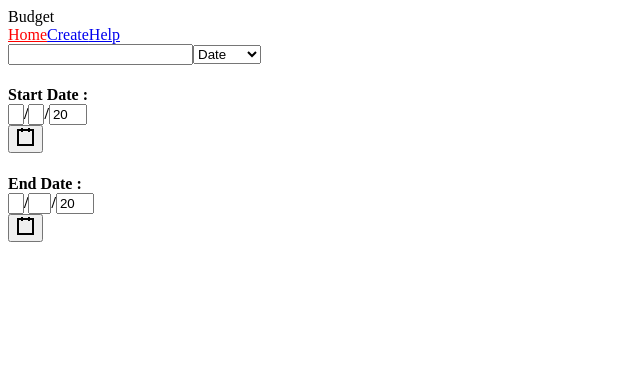
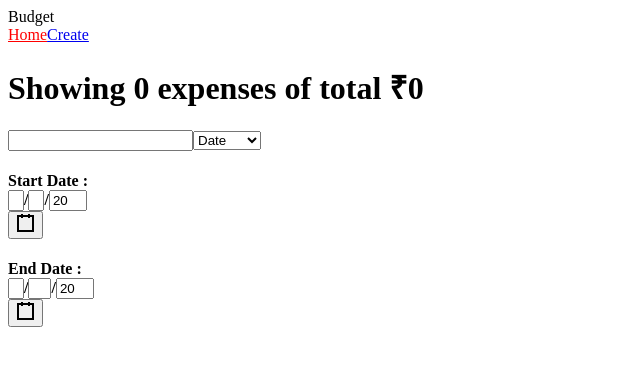
Before and after one commit to BenMeehan/ExpenseManagerWebApp, a React (Create React App) app: page / in a window 1280 px wide. Shown: the top 366 px of the page, without its empty margins (0-640 px from the left). Built offline with nearby package versions, Linux system fonts and the light colour scheme.

Commit message:
added summary component

```diff
--- a/src/components/Dashboard.js
+++ b/src/components/Dashboard.js
@@ -1,10 +1,12 @@
 import React from "react";
 import ExpenseList from "./ExpenseList";
 import ExpenseListFilter from "./ExpenseListFilter";
+import Summary from "./Summary";
 
 const Dashboard = () => {
   return (
     <div>
+      <Summary />
       <ExpenseListFilter />
       <ExpenseList />
     </div>
--- a/src/components/ExpenseListItem.js
+++ b/src/components/ExpenseListItem.js
@@ -9,7 +9,7 @@ const ExpenseListItem = (props) => {
       <Link to={`/edit/${props.id}`}>
         <h3>{props.description}</h3>
       </Link>
-      <p>{props.amount}</p>
+      <p>₹{props.amount}</p>
       <p>{`${new Date(props.createdAt).toUTCString()}`}</p>
       <button
         onClick={() => {
--- a/src/components/Header.js
+++ b/src/components/Header.js
@@ -11,9 +11,6 @@ const Header = () => {
       <NavLink to="/create" activeClassName="is-active">
         Create
       </NavLink>
-      <NavLink to="/help" activeClassName="is-active">
-        Help
-      </NavLink>
     </div>
   );
 };
--- /dev/null
+++ b/src/components/Summary.js
@@ -0,0 +1,25 @@
+import React from "react";
+import { connect } from "react-redux";
+import getExpense from "../selectors/expense";
+import expenseTotal from "../selectors/expense-total";
+
+const Summary = ({ expenseCount, expenseTotal }) => {
+  const word = expenseCount === 1 ? "expense" : "expenses";
+  return (
+    <div>
+      <h1>
+        Showing {expenseCount} {word} of total ₹{expenseTotal}
+      </h1>
+    </div>
+  );
+};
+
+const mapStateToProps = (state) => {
+  const expenses = getExpense(state.expense, state.filters);
+  return {
+    expenseCount: expenses.length,
+    expenseTotal: expenseTotal(expenses),
+  };
+};
+
+export default connect(mapStateToProps)(Summary);
--- /dev/null
+++ b/src/selectors/expense-total.js
@@ -0,0 +1,11 @@
+const expenseTotal = (expenses) => {
+  if (expenses.length === 0) {
+    return 0;
+  } else {
+    return expenses
+      .map((expense) => expense.amount)
+      .reduce((sum, value) => sum + value, 0);
+  }
+};
+
+export default expenseTotal;
```
Also changed, not shown: 1 other file (tests, documents, lock files or other folders).
